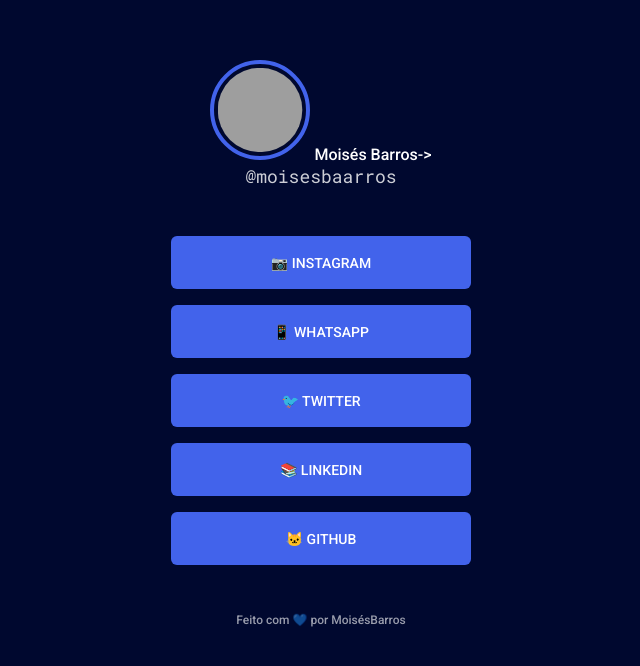
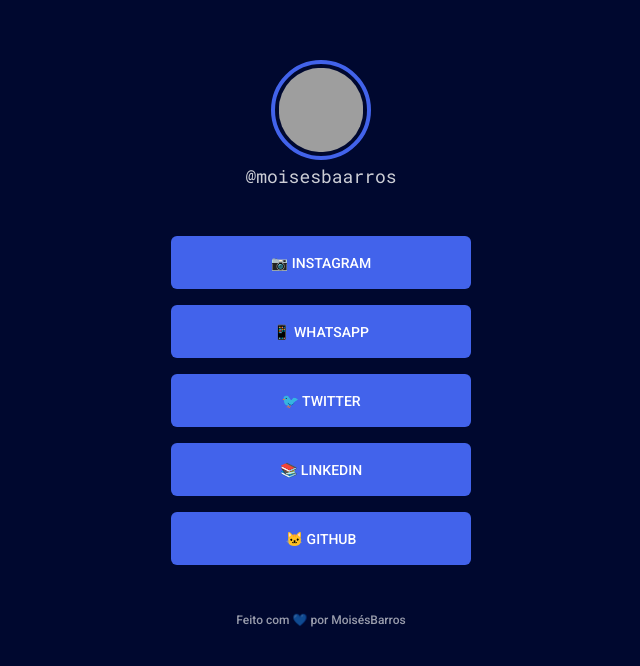
Before and after one commit to mozabarros/maratona-explorer-2, a plain HTML site: page index.html in a window 1280 px wide. Shown: the whole page, without its empty margins (319-959 px from the left). Drawn offline with Linux system fonts and the light colour scheme; grey boxes are pictures that could not be loaded.

Commit message:
Update index.html

```diff
--- a/index.html
+++ b/index.html
@@ -18,7 +18,7 @@
       class="avatar"
       src="https://github.com/mozabarros.png"
       alt="Imagem de Moisés Barros" />
-      <!-<h1>Moisés Barros</h1>->
+      <!--<h1>Moisés Barros</h1>-->
       <p class="username">@moisesbaarros</p>
 
       <ul>
```
